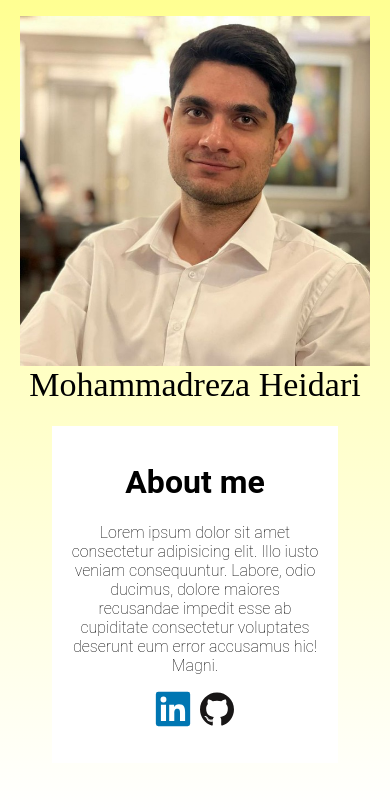
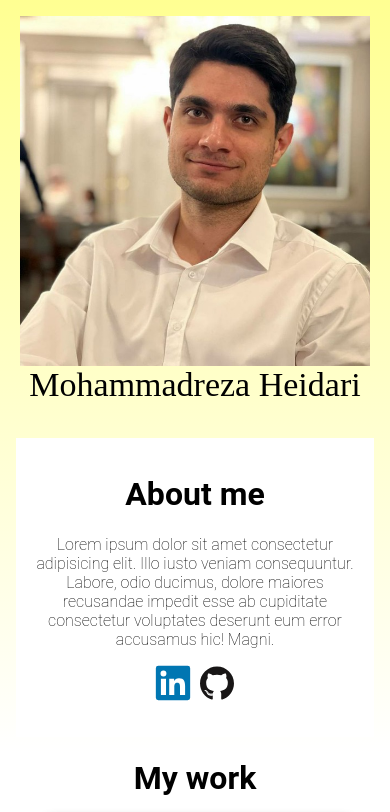
Before and after one commit to morheidari/homepage, a plain HTML site: page index.html in a window 390 px wide. Shown: the top 812 px of the page. Drawn offline with Linux system fonts and the light colour scheme.

Commit message:
fix about section margin

```diff
--- a/style.css
+++ b/style.css
@@ -185,7 +185,7 @@ footer > .contact {
     align-items: center;
     justify-content: center;
     text-align: center;
-    margin: 36px;
+    margin-top: 48px;
   }
   .links {
     align-self: center;
```
